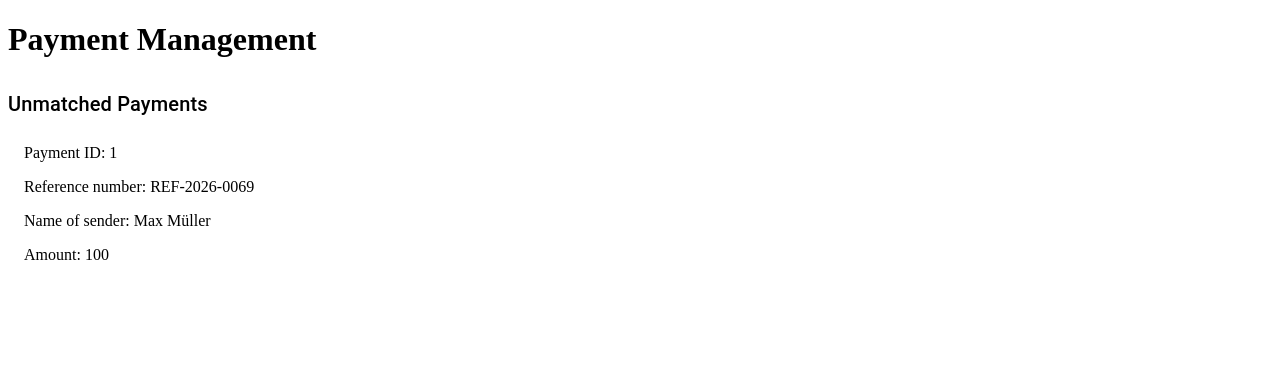
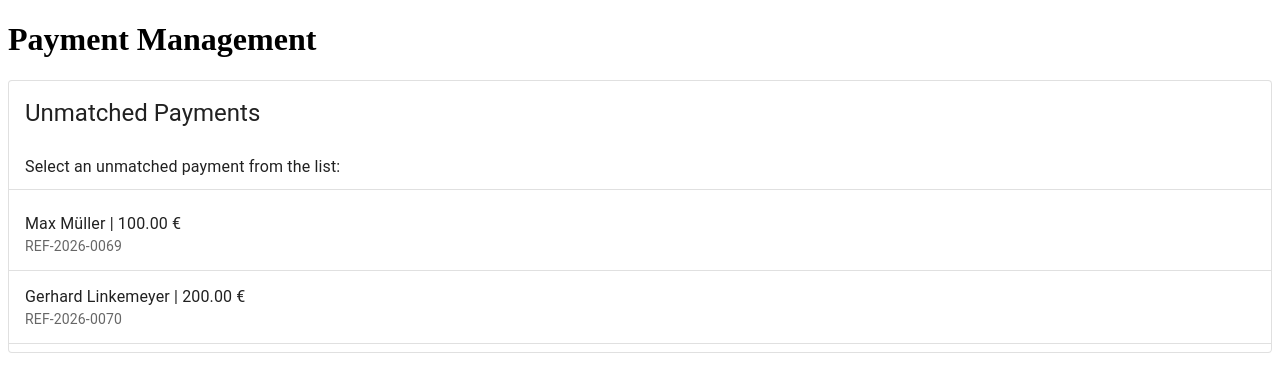
Before and after one commit to nucular13/zasta-coding-challenge, a React (Vite) app in the folder payment-management-ui/: page / in a window 1280 px wide. Shown: the top 392 px of the page. Built offline with nearby package versions, Linux system fonts and the light colour scheme.

Commit message:
Selection of unmatched payment and showing its details is available.

```diff
--- a/payment-management-ui/src/payment-dispatching/components/PaymentDetailsCard.tsx
+++ b/payment-management-ui/src/payment-dispatching/components/PaymentDetailsCard.tsx
@@ -10,7 +10,7 @@ const PaymentDetailsCard = (props: PaymentDetailsCardProps) => {
             <p>Payment ID: {props.payment.id} </p>
             <p>Reference number: {props.payment.referenceNumber} </p>
             <p>Name of sender: {props.payment.senderName} </p>
-            <p>Amount: {props.payment.amount} </p>
+            <p>Amount: {props.payment.amount} €</p>
         </div>
     );
 };
--- a/payment-management-ui/src/payment-dispatching/components/PaymentManagement.tsx
+++ b/payment-management-ui/src/payment-dispatching/components/PaymentManagement.tsx
@@ -1,15 +1,28 @@
 import UnmatchedPaymentsList from "./UnmatchedPaymentsList.tsx";
 import type {Payment} from "../types";
+import PaymentDetailsCard from "./PaymentDetailsCard.tsx";
+import {Stack} from "@mui/material";
 
 type PaymentManagementProps = {
     payments: Payment[]
+    selectedPayment: Payment | null
+    onPaymentSelect: (payment: Payment) => void
 };
 
 const PaymentManagement = (props: PaymentManagementProps) => {
     return (
         <>
             <h1>Payment Management</h1>
-            <UnmatchedPaymentsList payments={props.payments}/>
+            <UnmatchedPaymentsList
+                payments={props.payments}
+                selectedPayment={null}
+                onSelect={props.onPaymentSelect}
+                />
+            {props.selectedPayment && (
+                <Stack spacing={3} sx={{ mt: 3 }}>
+                    <PaymentDetailsCard payment={props.selectedPayment} />
+                </Stack>
+            )}
         </>
     );
 };
--- a/payment-management-ui/src/payment-dispatching/components/PaymentManagementPage.tsx
+++ b/payment-management-ui/src/payment-dispatching/components/PaymentManagementPage.tsx
@@ -1,18 +1,37 @@
+import {useState} from "react";
+import PaymentManagement from "./PaymentManagement.tsx";
 import type {Payment} from "../types";
-import PaymentManagement from "./PaymentManagement.tsx";
 
-const mockPayment: Payment = {
-    id: 1,
-    amount: 100,
-    senderName: "Max Müller",
-    referenceNumber: "REF-2026-0069"
-};
+const mockUnmatchedPayments: Payment[] = [
+    {
+        id: 1,
+        amount: 100,
+        senderName: "Max Müller",
+        referenceNumber: "REF-2026-0069"
+    },
+    {
+        id: 2,
+        amount: 200,
+        senderName: "Gerhard Linkemeyer",
+        referenceNumber: "REF-2026-0070"
+    },
+];
 
 const PaymentManagementPage = () => {
+    const [selectedPayment, setSelectedPayment] = useState<Payment | null>(null)
+
+    const handlePaymentSelect = (payment: Payment) => {
+        setSelectedPayment(payment)
+    }
     return (
         <div>
-            <PaymentManagement payments={[mockPayment]}/>
+            <PaymentManagement
+                payments={mockUnmatchedPayments}
+                selectedPayment={selectedPayment}
+                onPaymentSelect={handlePaymentSelect}
+            />
         </div>
     )
 }
+
 export default PaymentManagementPage;
--- a/payment-management-ui/src/payment-dispatching/components/UnmatchedPaymentsList.tsx
+++ b/payment-management-ui/src/payment-dispatching/components/UnmatchedPaymentsList.tsx
@@ -1,21 +1,34 @@
-import {List, ListItem, Typography} from "@mui/material";
-import PaymentDetailsCard from "./PaymentDetailsCard.tsx";
-import type {Payment} from "../types";
+import {Divider, List, ListItemButton, ListItemText, Paper, Typography} from '@mui/material'
+import type {Payment} from '../types'
 
 type UnmatchedPaymentsListProps = {
     payments: Payment[]
+    selectedPayment: Payment | null
+    onSelect: (payment: Payment) => void
 };
 
 const UnmatchedPaymentsList = (props: UnmatchedPaymentsListProps) => {
     return (
-        <List>
-            <Typography variant="h6">Unmatched Payments</Typography>
-            {props.payments.map((payment) => (
-                <ListItem key={payment.id}>
-                    <PaymentDetailsCard payment={payment}/>
-                </ListItem>
-            ))}
-        </List>
+        <Paper variant="outlined">
+            <Typography variant="h5" sx={{ p: 2, pb: 1 }}>Unmatched Payments</Typography>
+            <Typography variant="subtitle1" sx={{ p: 2, pb: 1 }}>Select an unmatched payment from the list:</Typography>
+            <Divider/>
+            <List>
+                {props.payments.map((payment) => (
+                    <ListItemButton
+                        key={payment.id}
+                        selected={props.selectedPayment?.id === payment.id}
+                        onClick={() => props.onSelect(payment)}
+                        divider={props.payments.length > 1}
+                    >
+                        <ListItemText
+                            primary={`${payment.senderName} | ${payment.amount.toFixed(2)} €`}
+                            secondary={payment.referenceNumber}
+                        />
+                    </ListItemButton>
+                ))}
+            </List>
+        </Paper>
     );
 };
 
```
